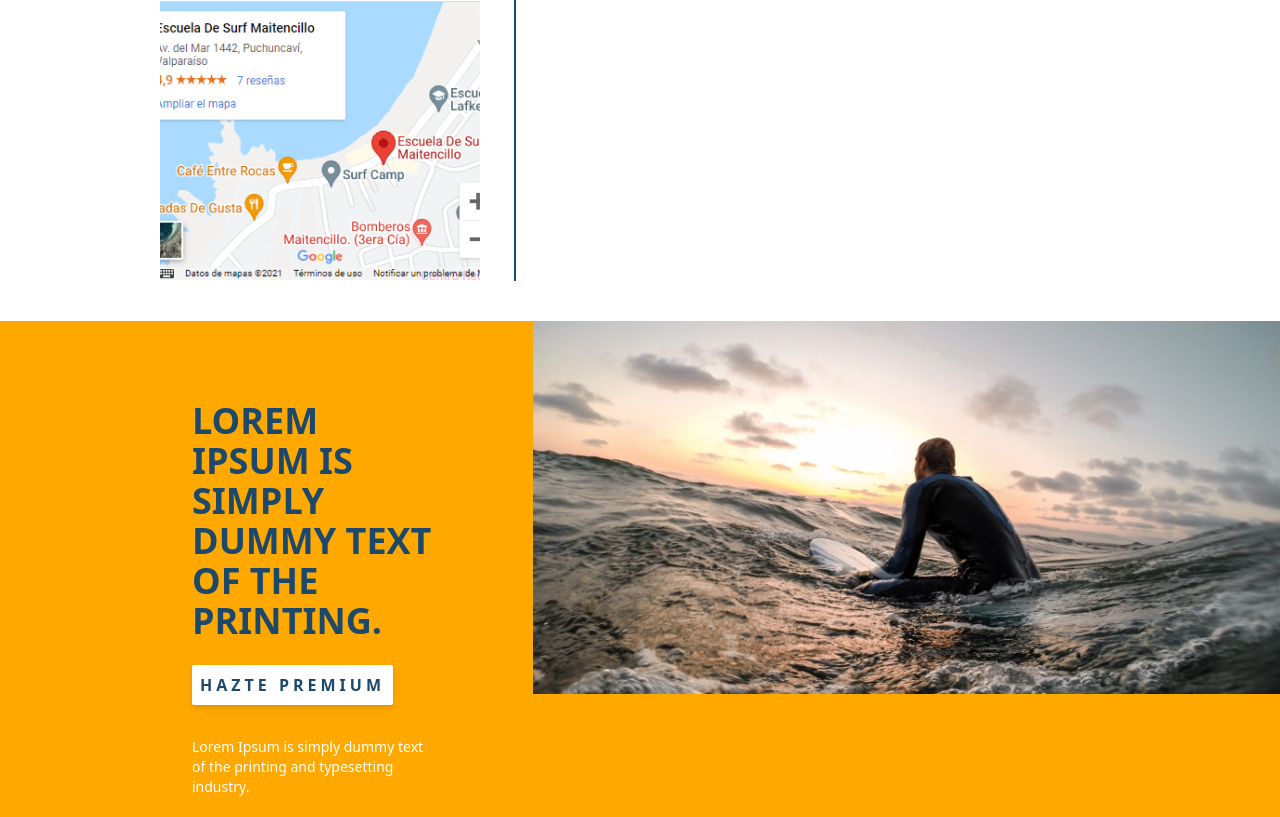
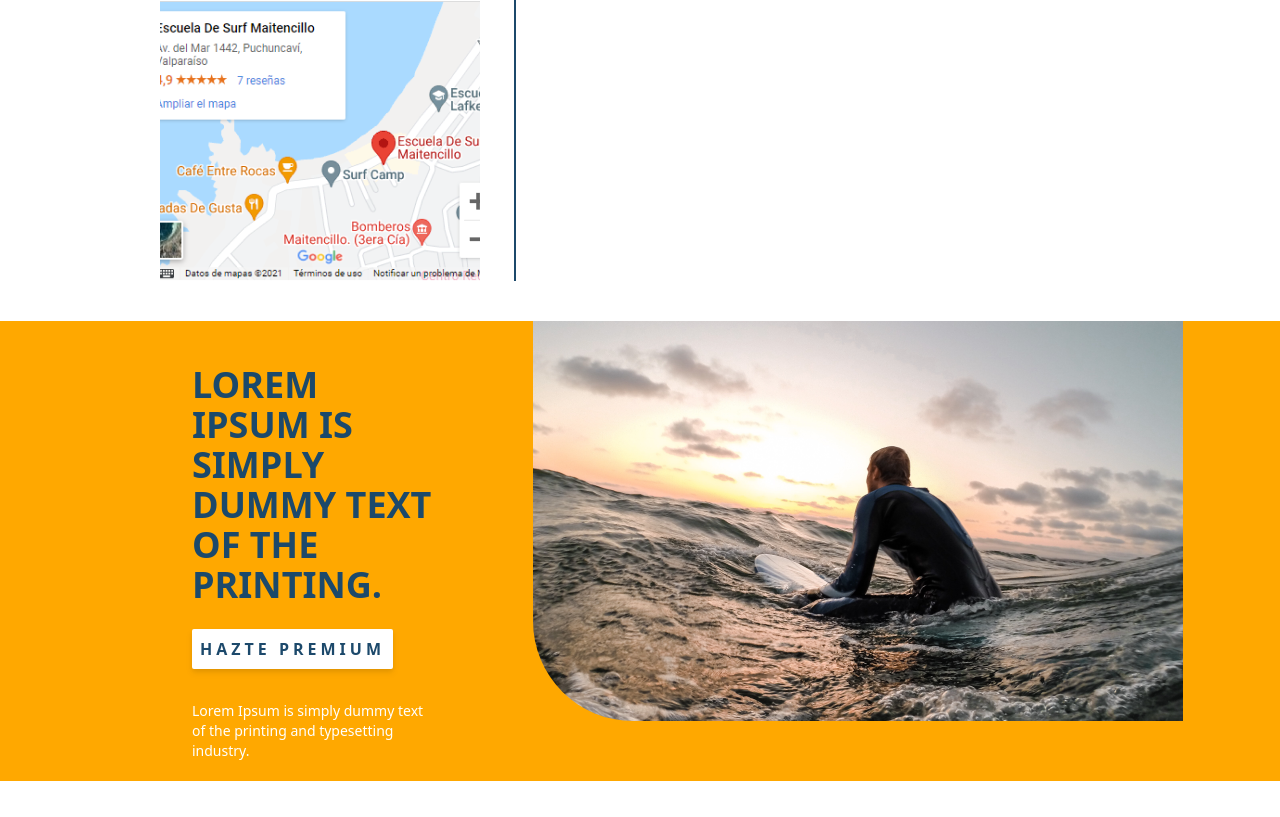
Before and after one commit to kai121814/buscaolas3, a Nuxt app in the folder buscaolas/: page /Club2 in a window 1280 px wide. Shown: the part 719-1536 px from the top of the page. After the commit the page ends 1500 px from the top, so only its background shows below. Built offline with nearby package versions, Linux system fonts and the light colour scheme.

Commit message:
contacto update

```diff
--- a/buscaolas/components/Contactofoot.vue
+++ b/buscaolas/components/Contactofoot.vue
@@ -3,7 +3,7 @@
 
 <template>
     <div class="flex mx-auto bg-orangee lg:h-auto">
-      <div class="w-5/12  text-headblue font-bold pt-20 pl-48 pr-24">
+      <div class="w-5/12  text-headblue font-bold pt-11 pl-48 pr-24">
         <p class="text-4xl uppercase">Lorem Ipsum is simply dummy text of the printing.</p>
     <div class="mt-6 mb-8">
         <button class="button bg-white text-headblue uppercase rounded-sm font-bold p-2 drop-shadow-md" style="letter-spacing: 0.25em;">hazte premium</button>
@@ -14,7 +14,7 @@
       <div class="w-7/12">
         <img
           src="~/assets/thumbnails/contacto-surf.png"
-          class="object-cover h-auto w-full"
+          class=" image object-cover w-full"
         />
       </div>
 
@@ -22,4 +22,7 @@
 </template>
 
 <style>
+.image {
+  height:400px;
+}
 </style>
```
